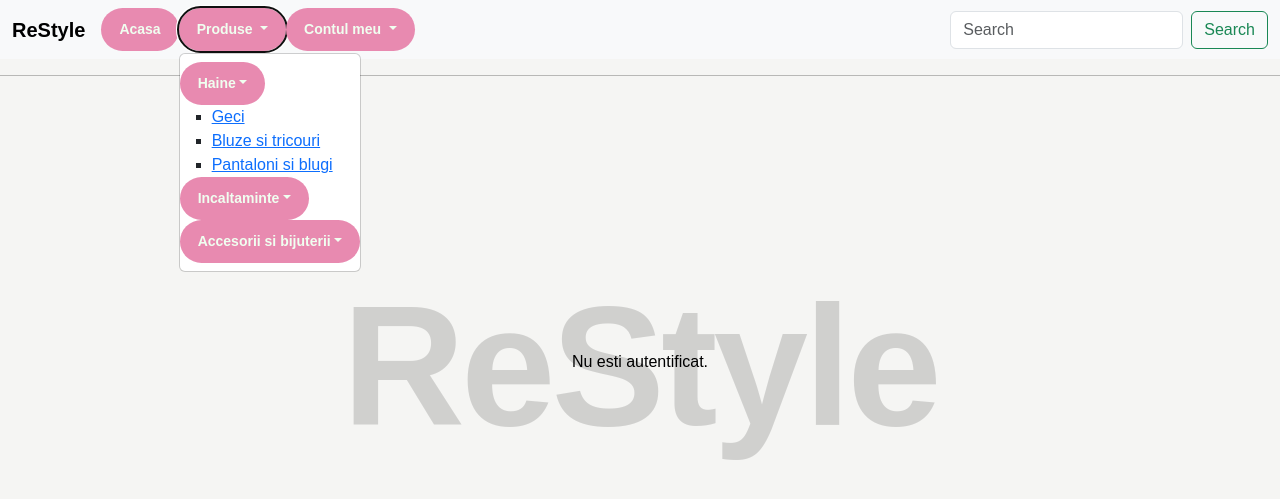
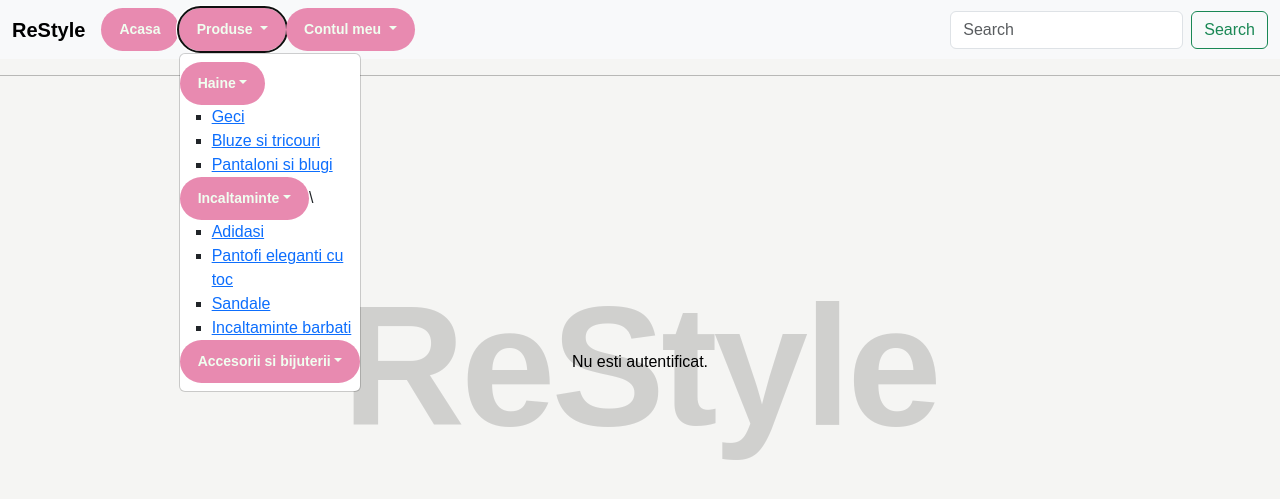
Before and after one commit to alexia-1306/ReStyle, a Django app: page / in a window 1280 px wide, after a click on "Produse". Shown: the top 499 px of the page. Run offline with Django 5.2, Linux system fonts and the light colour scheme.

Commit message:
add items in navbar submeniu

```diff
--- a/templates/base.html
+++ b/templates/base.html
@@ -39,7 +39,14 @@
                         </li>
 
                         <li><a class="hero-small-button dropdown-toggle" href="#" role="button" data-bs-toggle="dropdown"
-                       aria-expanded="false">Incaltaminte</a>
+                       aria-expanded="false">Incaltaminte</a>\
+                            <ul class="dropdown-submenu">
+                                <li><a href="#">Adidasi</a></li>
+                                <li><a href="#">Pantofi eleganti cu toc</a></li>
+                                <li><a href="#">Sandale</a></li>
+                                <li><a href="#">Incaltaminte barbati</a></li>
+
+                            </ul>
                         </li>
                         <li><a class="hero-small-button dropdown-toggle" href="#">Accesorii si bijuterii</a></li>
 
```
